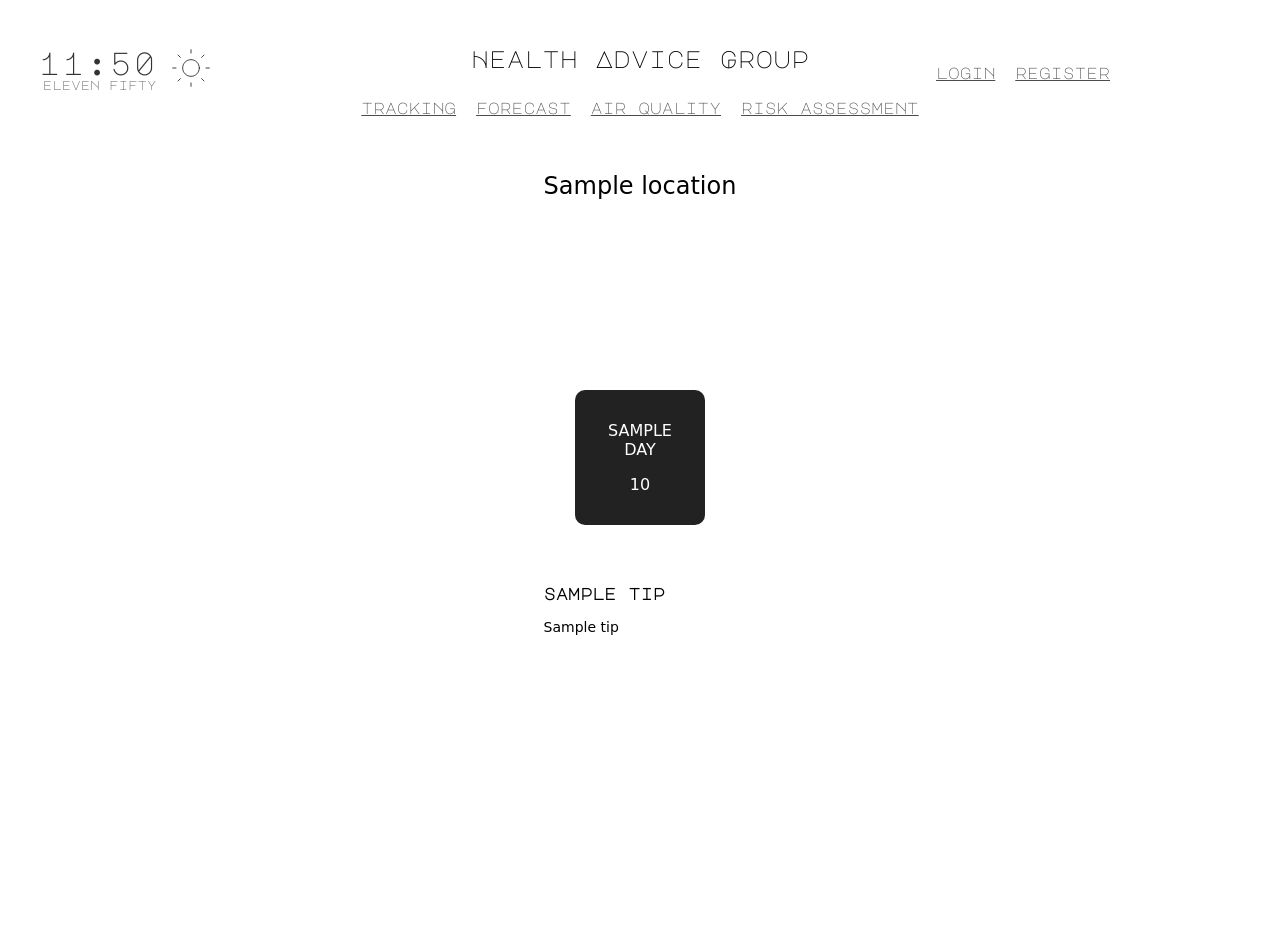
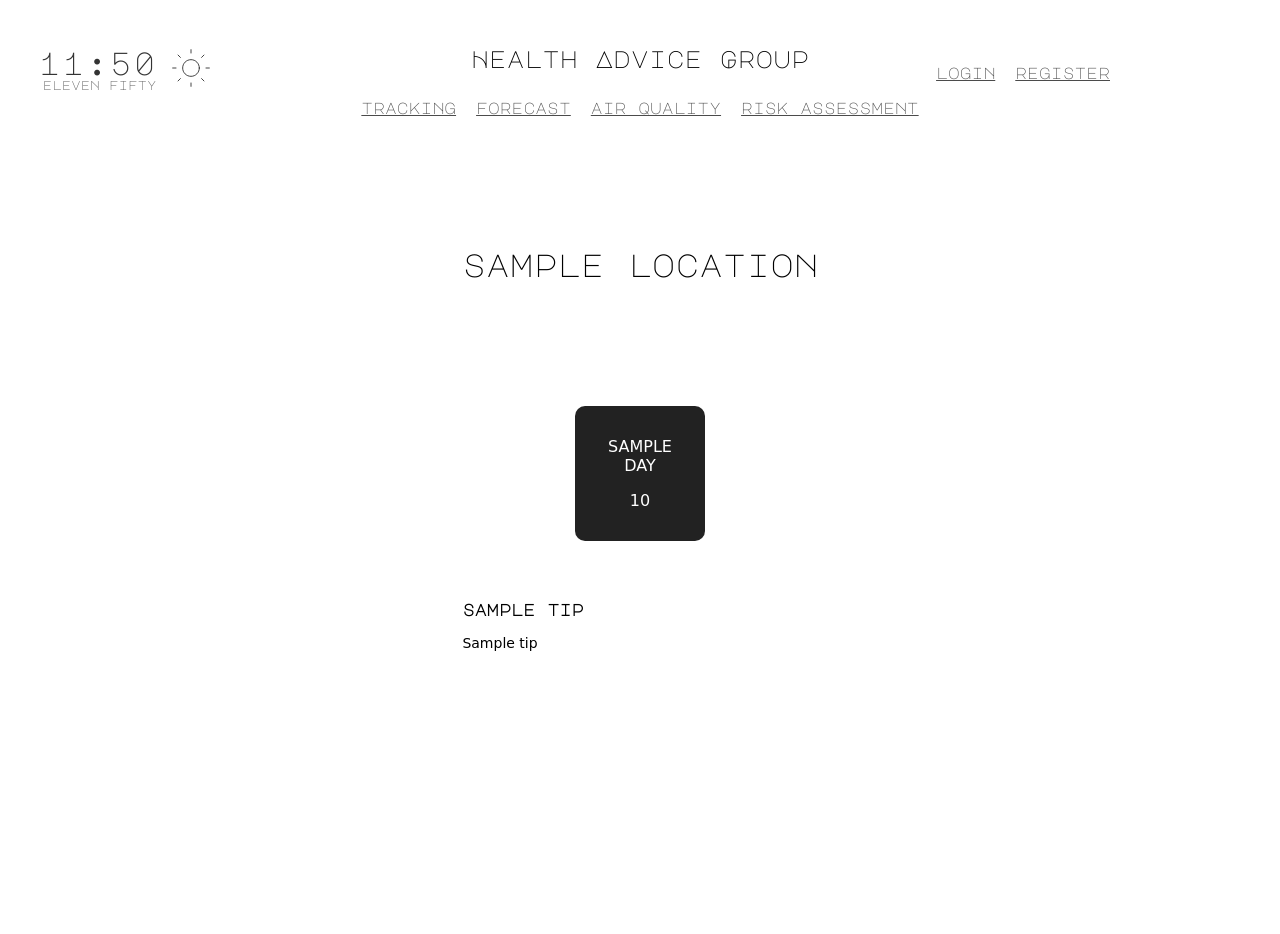
Before and after one commit to 23knightst813/Health-Advice-Group, a Flask app: template flaskr/app/templates/forecast.html in a window 1280 px wide. Shown: the top 934 px of the page. Before the commit the page ends 635 px from the top, so only its background shows below. Run offline with Flask 2, Linux system fonts and the light colour scheme; the template is opened without the code that fills it: most values are stand-ins (such as "Sample title", 1, 10 or a date in 2020); some web fonts are replaced.

Commit message:
Refactor forecast template for improved styling; update AI tips generation requirements for clarity and detail

```diff
--- a/flaskr/app/templates/forecast.html
+++ b/flaskr/app/templates/forecast.html
@@ -4,7 +4,7 @@
 <body>
     <div class="page-wrapper">
         <div class="content-container">
-            <p class="forecast-header">{{ data.location }}</p>
+            <p class="title" style="text-transform: lowercase;">{{ data.location }}</p>
             <div class="container">
                 <div class="forecast-cards">
                     {% for day in data.forecast %}
@@ -44,6 +44,7 @@
     font-family: 'Nixie One', cursive;
     font-size: 24px;
     text-align: center;
+    margin-top: 80px;
 
 }
 
@@ -59,7 +60,6 @@
 .forecast-cards {
     display: flex;
     gap: 15px;
-    justify-content: center;
     flex-wrap: wrap;
 }
 
@@ -89,6 +89,7 @@
     width: 100%;
     font-family: 'Nixie One', cursive;
     font-size: 14px;
+    margin-bottom: 100px;
     padding: 20px;
     max-width: 600px;
     background: rgba(255, 255, 255, 0.05);
@@ -100,6 +101,7 @@
     text-transform: lowercase;
     margin-bottom: 10px;
     margin-top: 20px;
+
 }
 
 .health-tips h3:first-child {
--- a/flaskr/static/css/style.css
+++ b/flaskr/static/css/style.css
@@ -170,7 +170,12 @@ nav a:hover {
     align-items: flex-start;
 }
 
-
+.title {
+    margin-top: 50px !important;
+    margin-bottom: 10px;
+    font-family: 'Major Mono Display', monospace;
+    font-size: xx-large;
+}
 
 .indexArt {
     flex: 2;
```
Also changed, not shown: flaskr/app/templates/dashboard.html (+1 -6 lines), flaskr/app/weather.py (+4 -4 lines).
